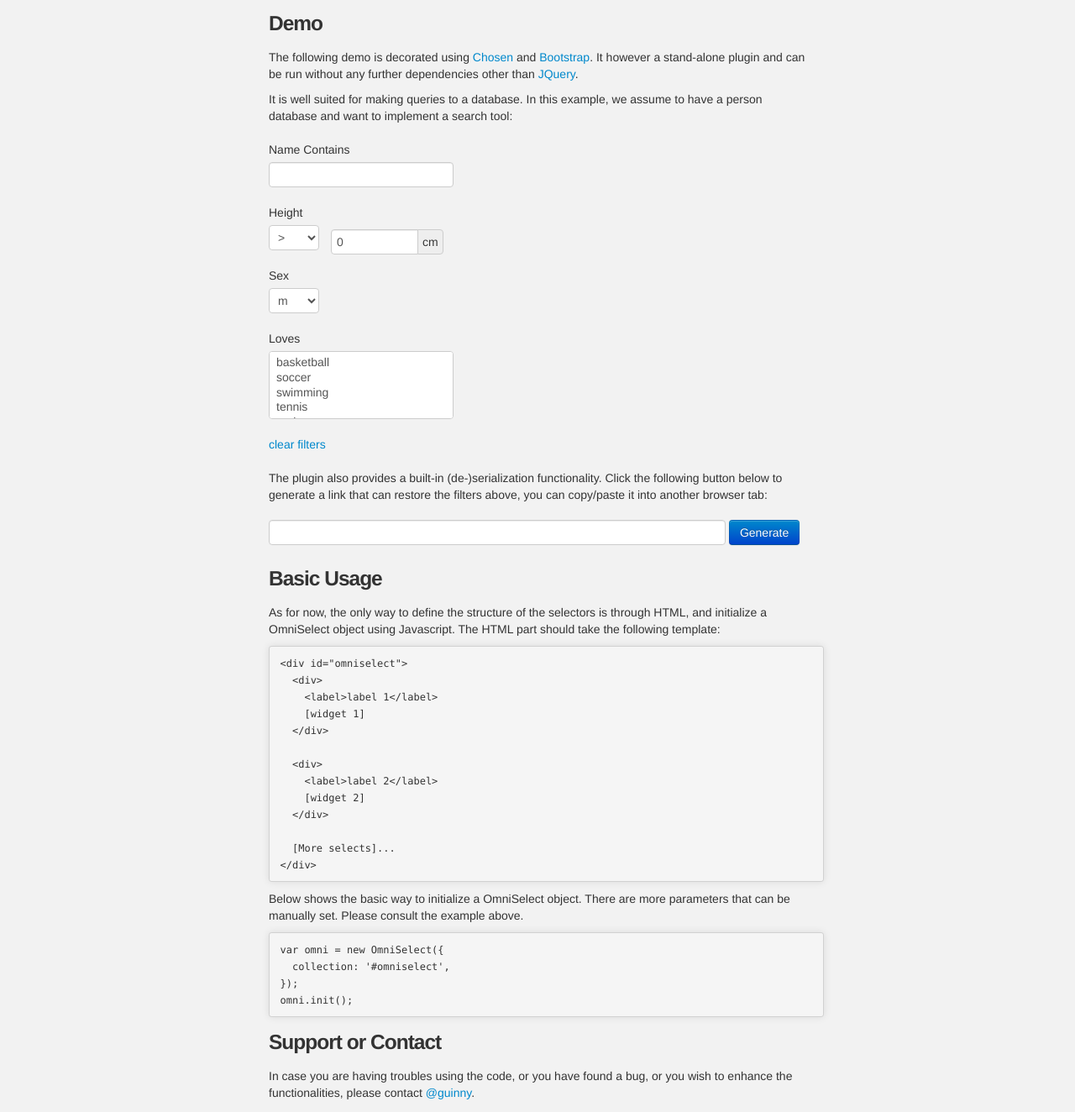
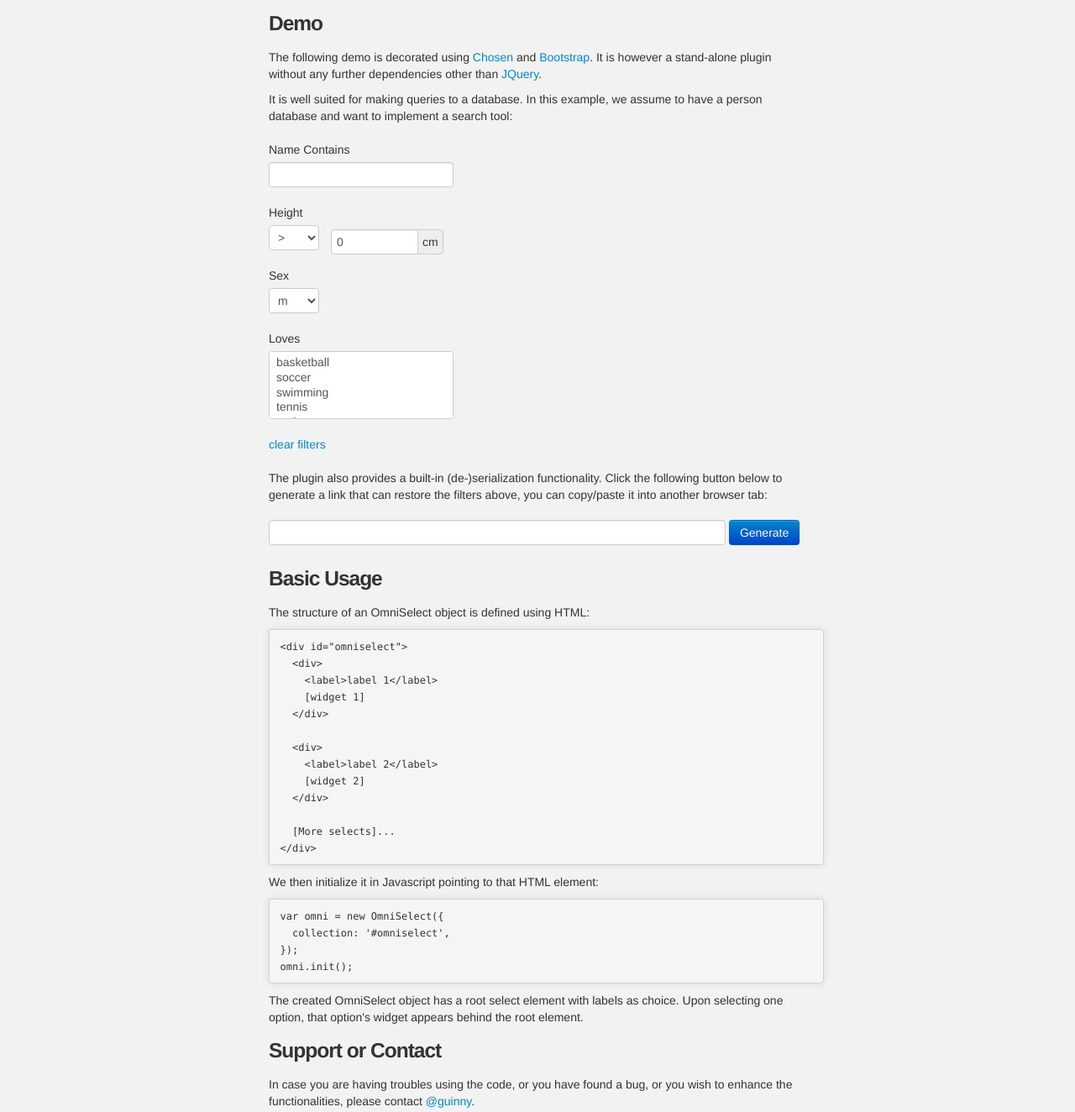
Before and after one commit to guinny/OmniSelect, a plain HTML site: page index.html in a window 1280 px wide. Shown: the part 273-1597 px from the top of the page at 84% size. Drawn offline with nearby package versions, Linux system fonts and the light colour scheme; a script that the page names is missing.

```diff
--- a/index.html
+++ b/index.html
@@ -78,7 +78,7 @@
 The following demo is decorated using
 <a href="http://harvesthq.github.io/chosen/">Chosen</a> and
 <a href="http://twitter.github.io/bootstrap/">Bootstrap</a>.
-It however a stand-alone plugin and can be run without any
+It is however a stand-alone plugin without any
 further dependencies other than
 <a href="http://jquery.com/">JQuery</a>.
 </p>
@@ -151,9 +151,10 @@
 
 <h3>Basic Usage</h3>
 
-<p>As for now, the only way to define the structure of the selectors
-is through HTML, and initialize a OmniSelect object using Javascript.
-The HTML part should take the following template:</p>
+<p>
+The structure of an OmniSelect object is defined using HTML:
+</p>
+
 
 <pre><code>&lt;div id="omniselect"&gt;
   &lt;div&gt;
@@ -170,8 +171,7 @@
 &lt;/div&gt;</code></pre>
 
 <p>
-Below shows the basic way to initialize a OmniSelect object. There are more
-parameters that can be manually set. Please consult the example above.
+We then initialize it in Javascript pointing to that HTML element:
 </p>
 
 <pre><code>var omni = new OmniSelect({
@@ -179,6 +179,9 @@
 });
 omni.init();
 </code></pre>
+
+The created OmniSelect object has a root select element with labels as choice.
+Upon selecting one option, that option's widget appears behind the root element.
 
 <h3>Support or Contact</h3>
 
```
